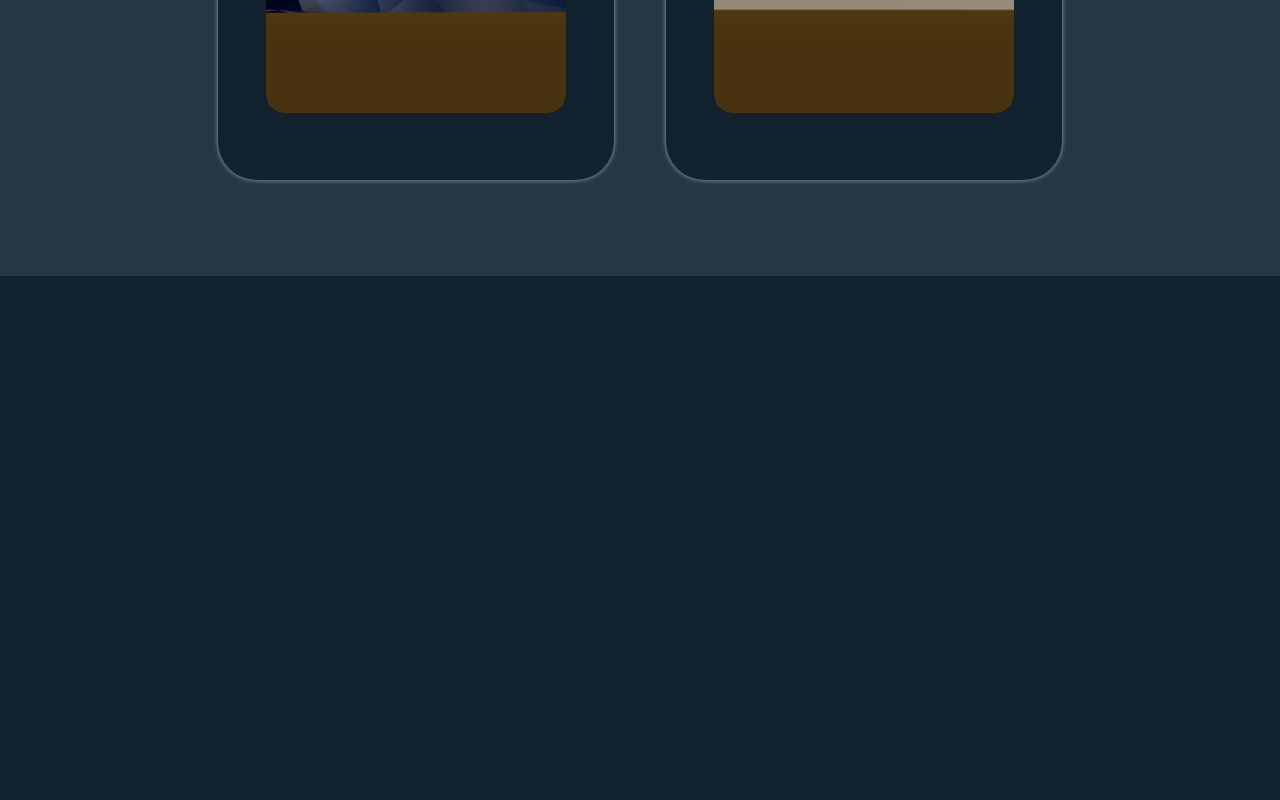
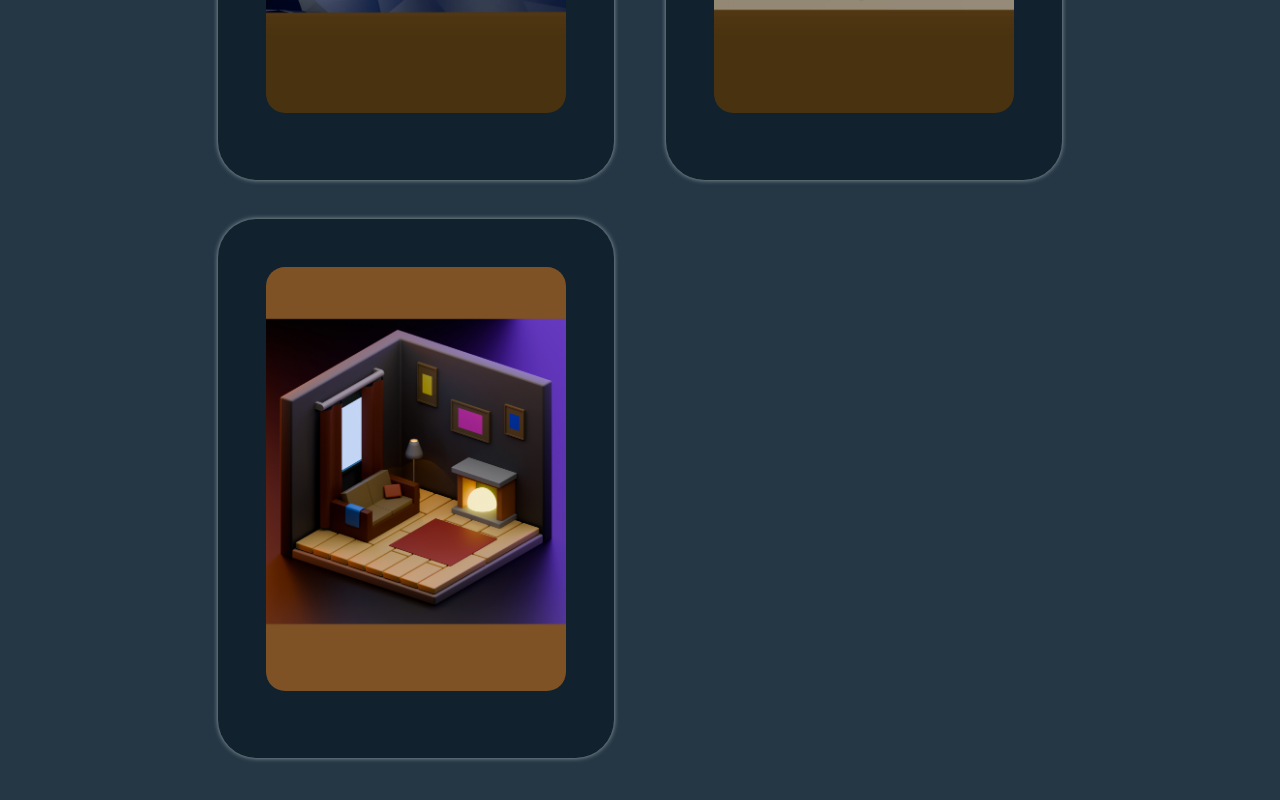
Before and after one commit to eldor000/my-portfolio, a plain HTML site: page projects1.html in a window 1280 px wide. Shown: the part 1231-2031 px from the top of the page. Before the commit the page ends 1507 px from the top, so only its background shows below. Drawn offline with Linux system fonts and the light colour scheme.

Commit message:
Update projects1.html

```diff
--- a/projects1.html
+++ b/projects1.html
@@ -50,6 +50,14 @@
 
 
         </div>
+        <div class="project-card">
+          <img src="Без имени-1.jpg" alt="">
+
+
+          <p></p>
+
+
+        </div>
 
 
     </div>
```
